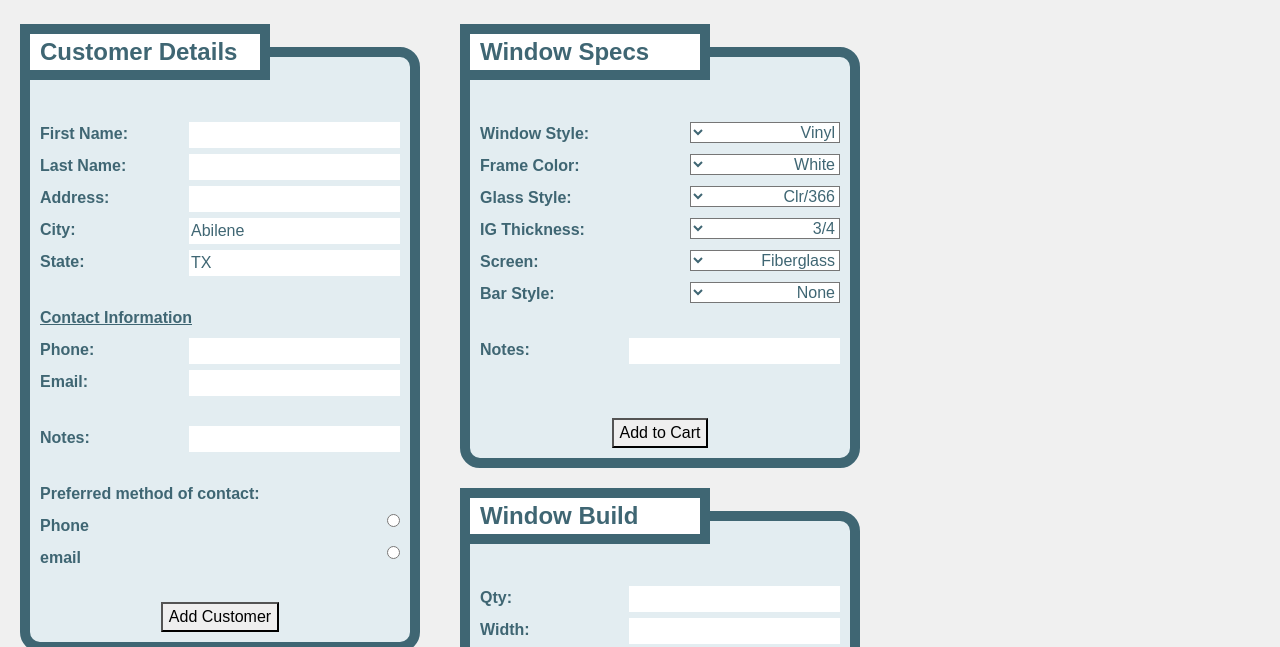
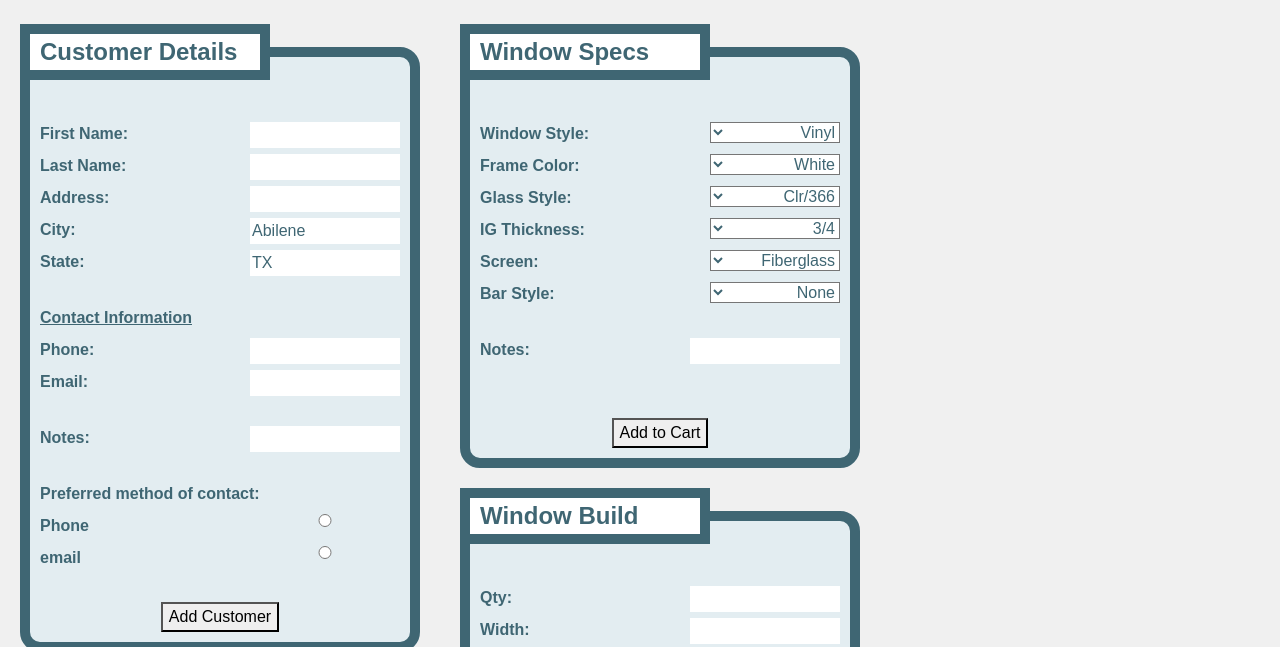
Before and after one commit to FrostyDesigner/WindowBuilder, a website: page index.html in a window 1280 px wide. Shown: the part 144-791 px from the top of the page. Drawn offline with nearby package versions, Linux system fonts and the light colour scheme; files whose address does not match are found by name.

Commit message:
input sizing

```diff
--- a/css/styles.css
+++ b/css/styles.css
@@ -118,6 +118,7 @@ input
     background-color: #ffffff;
     color: #3f6673;
     border: 0px;
+    width: 150px;
 }
 
 select
@@ -125,7 +126,7 @@ select
     background-color: #ffffff;
     color: #3f6673;
     float: right;
-    width: 150px;
+    width: 130px;
     direction: rtl;
 }
 
```
